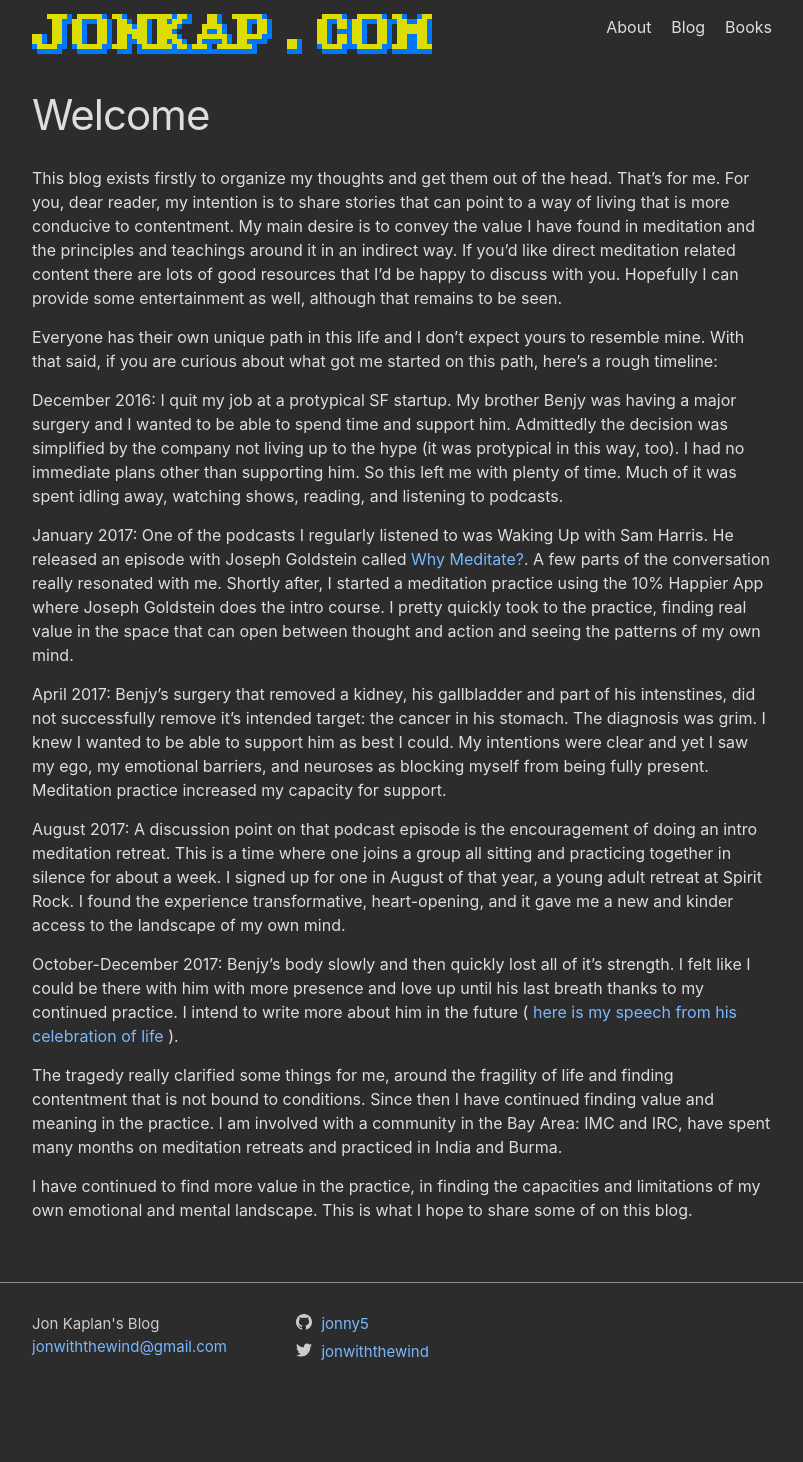
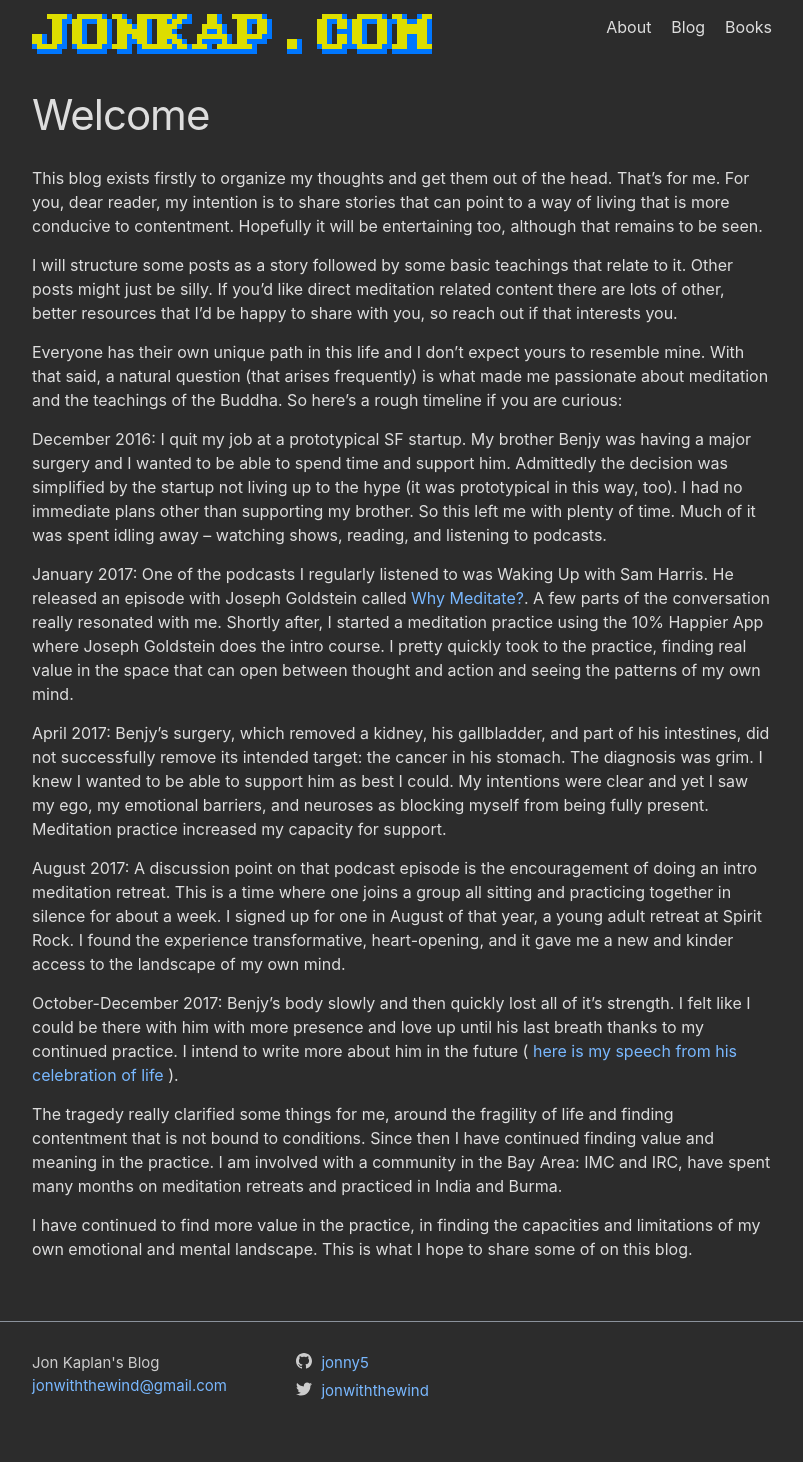
Before and after one commit to jonny5/jonkap, a Jekyll site: the page built from _posts/2024-08-29-welcome.markdown, in a window 1280 px wide. Shown: the whole page, without its empty margins (238-1041 px from the left). Built offline with Jekyll 4.4.1, drawn with Linux system fonts in a browser that asks for light colours; some web fonts are replaced; before the commit the page ends 1423 px from its top, so only the background shows below that.

Commit message:
Fix typos and such

```diff
--- a/_posts/2024-08-29-welcome.markdown
+++ b/_posts/2024-08-29-welcome.markdown
@@ -5,18 +5,21 @@ date: 2024-08-28 08:46:35 -0700
 categories: welcome, introduction
 ---
 This blog exists firstly to organize my thoughts and get them out of the head. That's for me. For you, dear reader, my
-intention is to share stories that can point to a way of living that is more conducive to contentment. My main desire is
-to convey the value I have found in meditation and the principles and teachings around it in an indirect way. If you'd
-like direct meditation related content there are lots of good resources that I'd be happy to discuss with you. Hopefully
-I can provide some entertainment as well, although that remains to be seen.
+intention is to share stories that can point to a way of living that is more conducive to contentment. Hopefully it will
+be entertaining too, although that remains to be seen.
 
-Everyone has their own unique path in this life and I don't expect yours to resemble mine. With that said, if you are
-curious about what got me started on this path, here's a rough timeline:
+I will structure some posts as a story followed by some basic teachings that relate to it. Other posts might just be
+silly. If you'd like direct meditation related content there are lots of other, better resources that I'd be happy to
+share with you, so reach out if that interests you.
 
-December 2016: I quit my job at a protypical SF startup. My brother Benjy was having a major surgery and I wanted to be
-able to spend time and support him. Admittedly the decision was simplified by the company not living up to the hype (it
-was protypical in this way, too). I had no immediate plans other than supporting him. So this left me with plenty of
-time. Much of it was spent idling away, watching shows, reading, and listening to podcasts.
+Everyone has their own unique path in this life and I don't expect yours to resemble mine. With that said, a natural
+question (that arises frequently) is what made me passionate about meditation and the teachings of the Buddha. So here's
+a rough timeline if you are curious:
+
+December 2016: I quit my job at a prototypical SF startup. My brother Benjy was having a major surgery and I wanted to
+be able to spend time and support him. Admittedly the decision was simplified by the startup not living up to the hype
+(it was prototypical in this way, too). I had no immediate plans other than supporting my brother. So this left me with
+plenty of time. Much of it was spent idling away – watching shows, reading, and listening to podcasts.
 
 January 2017: One of the podcasts I regularly listened to was Waking Up with Sam Harris. He released an episode with
 Joseph Goldstein called <a href="https://samharris.org/episode/SE4C737F8F2">Why Meditate?</a>. A few parts of the
@@ -24,10 +27,10 @@ conversation really resonated with me. Shortly after, I started a meditation pra
 Joseph Goldstein does the intro course. I pretty quickly took to the practice, finding real value in the space that can
 open between thought and action and seeing the patterns of my own mind.
 
-April 2017: Benjy's surgery that removed a kidney, his gallbladder and part of his intenstines, did not successfully
-remove it's intended target: the cancer in his stomach. The diagnosis was grim. I knew I wanted to be able to support
-him as best I could. My intentions were clear and yet I saw my ego, my emotional barriers, and neuroses as blocking
-myself from being fully present. Meditation practice increased my capacity for support.
+April 2017: Benjy's surgery, which removed a kidney, his gallbladder, and part of his intestines, did not successfully
+remove its intended target: the cancer in his stomach. The diagnosis was grim. I knew I wanted to be able to support him
+as best I could. My intentions were clear and yet I saw my ego, my emotional barriers, and neuroses as blocking myself
+from being fully present. Meditation practice increased my capacity for support.
 
 August 2017: A discussion point on that podcast episode is the encouragement of doing an intro meditation retreat. This
 is a time where one joins a group all sitting and practicing together in silence for about a week. I signed up for one
```
